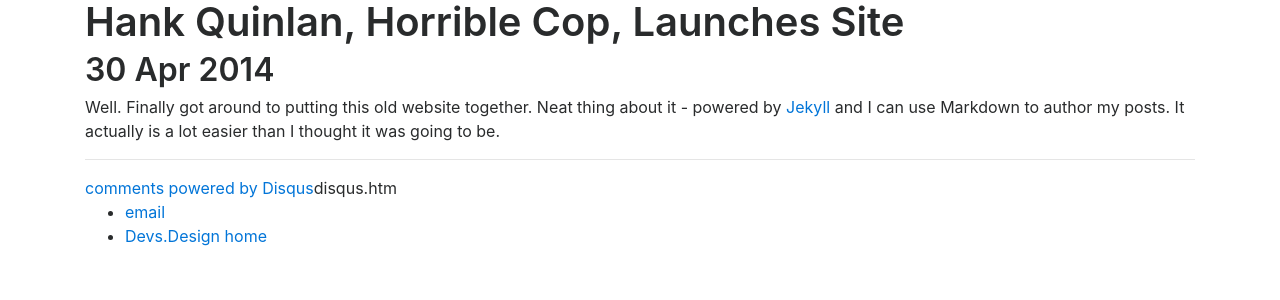
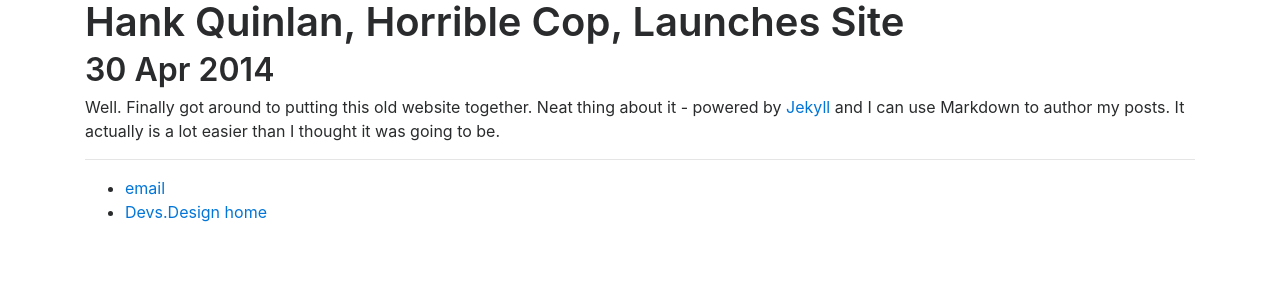
Before and after one commit to devsdesign/BlogDevsDesign, a Jekyll site: the page built from _posts/2014-04-30-hank-quinlan-site-launched.md, in a window 1280 px wide. Shown: the top 300 px of the page. Built offline with Jekyll 4.4.1, drawn with Linux system fonts in a browser that asks for light colours; comment, search, counter and statistics services are not loaded; some of the changed lines change nothing that is shown.

Commit message:
Update disqus.html

```diff
--- a/_includes/disqus.html
+++ b/_includes/disqus.html
@@ -1,13 +1,16 @@
 <div id="disqus_thread"></div>
-    <script type="text/javascript">
-        /* * * CONFIGURATION VARIABLES: EDIT BEFORE PASTING INTO YOUR WEBPAGE * * */
-        var disqus_shortname = 'DevsDesign'; // required: replace example with your forum shortname
-        /* * * DON'T EDIT BELOW THIS LINE * * */
-        (function() {
-            var dsq = document.createElement('script'); dsq.type = 'text/javascript'; dsq.async = true;
-            dsq.src = '//' + disqus_shortname + '.disqus.com/embed.js';
-            (document.getElementsByTagName('head')[0] || document.getElementsByTagName('body')[0]).appendChild(dsq);
-        })();
-    </script>
-    <noscript>Please enable JavaScript to view the <a href="http://disqus.com/?ref_noscript">comments powered by Disqus.</a></noscript>
-    <a href="http://disqus.com" class="dsq-brlink">comments powered by <span class="logo-disqus">Disqus</span></a>disqus.htm
+<script>
+/*
+var disqus_config = function () {
+this.page.url = PAGE_URL;  // Replace PAGE_URL with your page's canonical URL variable
+this.page.identifier = PAGE_IDENTIFIER; // Replace PAGE_IDENTIFIER with your page's unique identifier variable
+};
+*/
+(function() { // DON'T EDIT BELOW THIS LINE
+var d = document, s = d.createElement('script');
+s.src = 'https://devsdesign.disqus.com/embed.js';
+s.setAttribute('data-timestamp', +new Date());
+(d.head || d.body).appendChild(s);
+})();
+</script>
+<noscript>Please enable JavaScript to view the <a href="https://disqus.com/?ref_noscript">comments powered by Disqus.</a></noscript>
```
